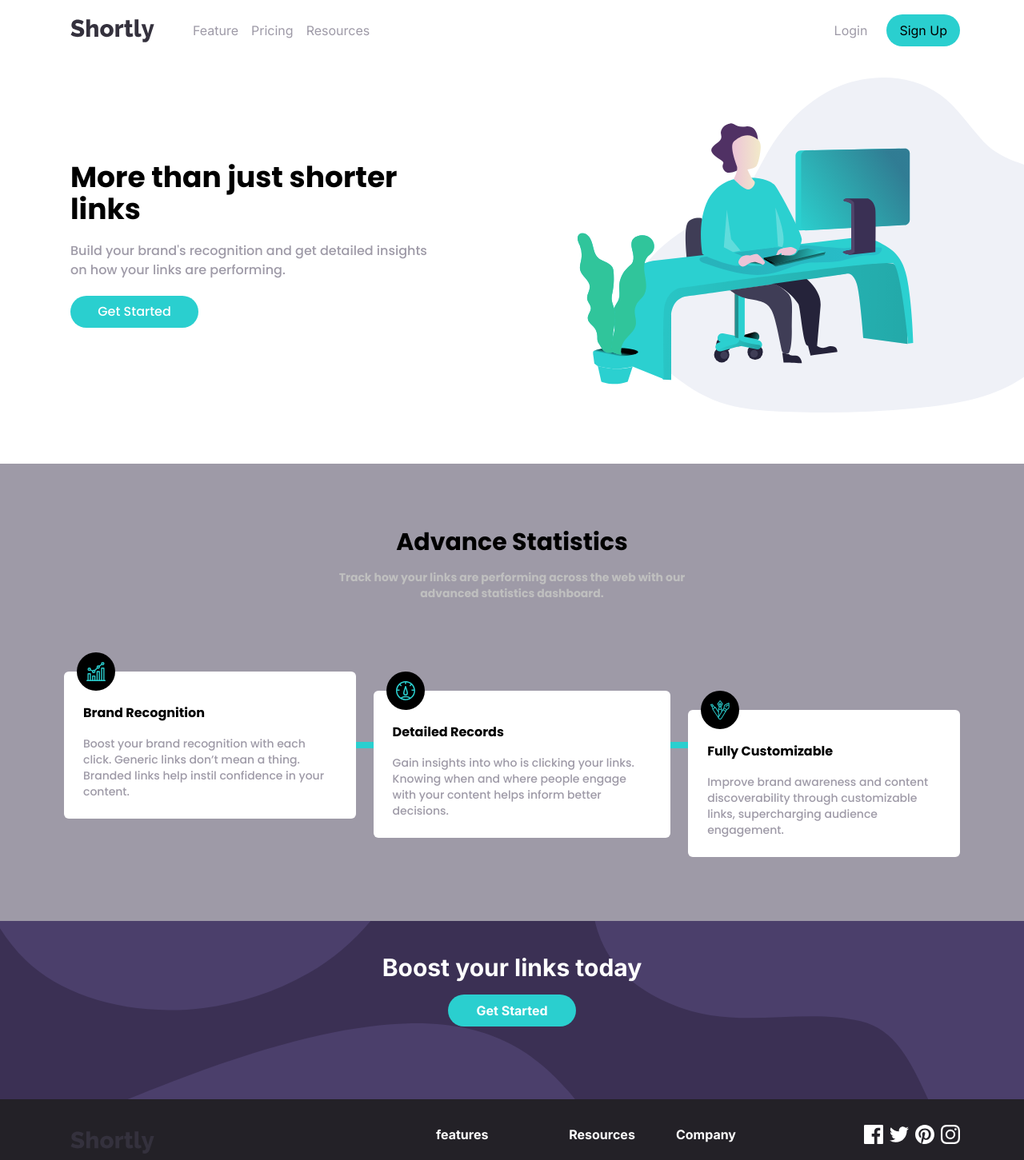
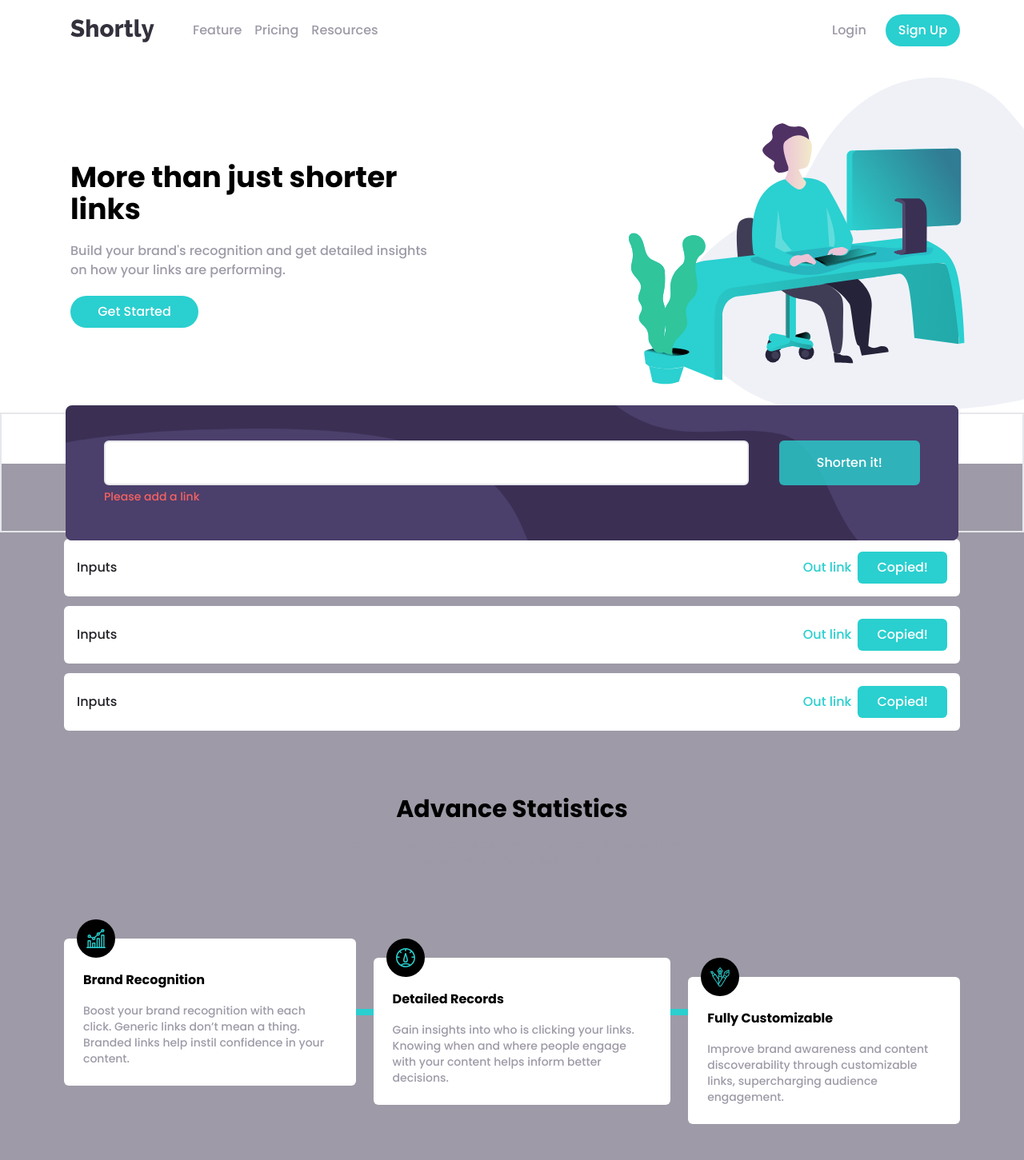
Before and after one commit to theisolatedmonk/url-shortening-api-master, a Next.js app: page / in a window 1280 px wide. Shown: the top 1451 px of the page at 80% size. Built offline with nearby package versions, Linux system fonts and the light colour scheme.

Commit message:
sorten section initial design implemented

```diff
--- a/app/components/AdvanceStatistics.tsx
+++ b/app/components/AdvanceStatistics.tsx
@@ -1,8 +1,24 @@
+'use client'
+
 import React from 'react'
 import Image from 'next/image';
+import { useState } from 'react'
+
+import bgShortenDesktop from '@/public/images/bg-shorten-desktop.svg';
+import bgShortenMobile from '@/public/images/bg-shorten-mobile.svg';
+
 import iconBrandRecognition from '@/public/images/icon-brand-recognition.svg';
 import iconDetailedRecords from '@/public/images/icon-detailed-records.svg';
 import iconFullyCustomizable from '@/public/images/icon-fully-customizable.svg';
+
+
+type urls = {
+    inputLink: string
+    shortLink: string
+}
+
+const Urls: urls[] = [
+]
 
 const sectionInfo = [
     { src: iconBrandRecognition, title: 'Brand Recognition ', paragraph: 'Boost your brand recognition with each click. Generic links don’t mean a thing. Branded links help instil confidence in your content.', rebanClass: 'sm:h-2 sm:w-16 h-16 w-2', className: 'mt-0' },
@@ -12,13 +28,76 @@ const sectionInfo = [
 
 
 export default function AdvanceStatistics() {
+
+    const [url, setUrl] = useState(Urls)
+
+    // const nubmer = 1
+    const [nubmer, setNumber] = useState(1)
+
     return (
-        <div className='flex flex-col items-center gap-10 bg-GrayishViolet sm:p-20 p-10 '>
+        <>
+            {/* <section className='bg-green-400 h-[100px] text-back pl-4'>
+
+                <p>
+                    {nubmer}
+                </p>
+                <button onClick={() => setNumber(nubmer + 1)} className='border-2 px-3 bg-white ml-3'>update number</button>
+            </section> */}
+
+
+
+            <div className="flex flex-col relative justify-center items-center w-full bg-GrayishViolet">
+                <section className="flex flex-col  px-8 -mt-16 mb-2  border-2 relative h-[220px] sm:h-[150px] w-full items-center justify-center ">
+                    <div className="absolute sm:px-20 px-4 w-full">
+                        <Image src={bgShortenDesktop} alt={''} className='bg-DarkViolet  w-full rounded-lg h-full sm:flex hidden' />
+                        <Image src={bgShortenMobile} alt={''} className='bg-DarkViolet  w-full rounded-lg h-full   sm:hidden flex' />
+                    </div>
+
+                    <div className="flex  z-10 w-full  items-start gap-1 p-4 sm:px-24 justify-center flex-col sm:flex-row">
+                        <div className="flex  gap-1 items-start justify-start w-full   flex-col">
+                            <input type="text" className=' border-2 h-14 rounded-md outline-none px-2 sm:w-[96%] w-full hover:ring-2 hover:ring-Red' />
+
+
+                            <h1 className='text-start w-full text-Red text-sm'>Please add a link</h1>
+                        </div>
+                        <button className='rounded-md bg-Cyan bg-opacity-80 hover:bg-opacity-100 p-4 px-6 text-white sm:w-[20%] w-full'>Shorten it!</button>
+                    </div>
+                </section>
+                <section className='flex gap-3 flex-col w-full sm:px-20 px-4'>
+                    <div className=" bg-white   rounded-md flex justify-between sm:items-center items-start p-4 sm:flex-row flex-col w-full gap-10">
+                        <h2 className='text-VeryDarkViolet  w-full sm:w-[520px] pr-4 overflow-hidden '>Inputs</h2>
+                        <hr className='w-full sm:hidden' />
+                        <div className="flex items-center gap-2 sm:flex-row flex-col w-full sm:w-80 ">
+                            <h2 className='text-Cyan w-full text-end'>Out link</h2>
+                            <button className='rounded-md bg-Cyan hover:bg-opacity-80 bg-opacity-100 p-2 px-6 sm:w-28 text-white w-full'>Copied!</button>
+                        </div>
+                    </div>
+
+                    <div className=" bg-white   rounded-md flex justify-between sm:items-center items-start p-4 sm:flex-row flex-col w-full gap-10">
+                        <h2 className='text-VeryDarkViolet  w-full sm:w-[520px] pr-4 overflow-hidden '>Inputs</h2>
+                        <hr className='w-full sm:hidden' />
+                        <div className="flex items-center gap-2 sm:flex-row flex-col w-full sm:w-80 ">
+                            <h2 className='text-Cyan w-full text-end'>Out link</h2>
+                            <button className='rounded-md bg-Cyan hover:bg-opacity-80 bg-opacity-100 p-2 px-6 sm:w-28 text-white w-full'>Copied!</button>
+                        </div>
+                    </div>
+                    <div className=" bg-white   rounded-md flex justify-between sm:items-center items-start p-4 sm:flex-row flex-col w-full gap-10">
+                        <h2 className='text-VeryDarkViolet  w-full sm:w-[520px] pr-4 overflow-hidden '>Inputs</h2>
+                        <hr className='w-full sm:hidden' />
+                        <div className="flex items-center gap-2 sm:flex-row flex-col w-full sm:w-80 ">
+                            <h2 className='text-Cyan w-full text-end'>Out link</h2>
+                            <button className='rounded-md bg-Cyan hover:bg-opacity-80 bg-opacity-100 p-2 px-6 sm:w-28 text-white w-full'>Copied!</button>
+                        </div>
+                    </div>
+
+                </section>
+
+                <div className='flex flex-col items-center gap-10  bg-opacity-20 sm:p-20 p-10 '>
 
                     <div className="flex flex-col   text-center sm:w-[530px] gap-4  w-full">
 
                         <h3 className='text-3xl font-bold '>Advance Statistics</h3>
-                <p className="px-8 font-semibold text-Gray text-sm">Track how your links are performing across the web with our advanced statistics dashboard.</p>
+                        <p className="px-8 font-semibold text-GrayishViolet text-sm">Track how your links are performing across the web with our advanced statistics dashboard.</p>
                     </div>
 
                     <div className="flex sm:flex-row flex-col">
@@ -41,5 +120,7 @@ export default function AdvanceStatistics() {
                         ))}
                     </div>
                 </div>
+
+            </div></>
     )
 }
--- a/app/components/Footer.tsx
+++ b/app/components/Footer.tsx
@@ -2,22 +2,23 @@ import React from 'react'
 import Image from 'next/image'
 
 import logo from '@/public/images/logo.svg';
+import logoWhite from '@/public/images/logoWhite.svg';
 import bgBoostDesktop from '@/public/images/bg-boost-desktop.svg';
 import bgBoostMobile from '@/public/images/bg-boost-mobile.svg';
 
-import iconFacebook from '@/public/images/icon-facebook.svg';
+import { BiLogoFacebookSquare, BiLogoTwitter, BiLogoPinterest, BiLogoInstagram } from 'react-icons/bi'
 
-import iconInstagram from '@/public/images/icon-instagram.svg';
-import iconPinterest from '@/public/images/icon-pinterest.svg';
-import iconTwitter from '@/public/images/icon-twitter.svg';
+
+
+
 import Link from 'next/link';
 import { features } from 'process';
 
 const socialMediaIcon = [
-    { alt: 'Facebook', src: iconFacebook, href: '#' },
-    { alt: 'Twitter', src: iconTwitter, href: '#' },
-    { alt: 'Pinterest', src: iconPinterest, href: '#' },
-    { alt: 'Instagram', src: iconInstagram, href: '#' }
+    { mediaIcon: <BiLogoFacebookSquare className='hover:text-Cyan text-white h-6 w-6' />, href: '#' },
+    { mediaIcon: <BiLogoTwitter className='hover:text-Cyan text-white h-6 w-6' />, href: '#' },
+    { mediaIcon: <BiLogoPinterest className='hover:text-Cyan text-white h-6 w-6' />, href: '#' },
+    { mediaIcon: <BiLogoInstagram className='hover:text-Cyan text-white h-6 w-6' />, href: '#' }
 ]
 
 const siteMap = [
@@ -53,17 +54,18 @@ type Props = {}
 
 export default function Footer({ }: Props) {
     return (
-        <div className='flex flex-col sm:justify-start items-center justify-center w-full relative '>
-            <Image src={bgBoostDesktop} alt={''} className='bg-DarkViolet  sm:flex hidden' />
-            <Image src={bgBoostMobile} alt={''} className='bg-DarkViolet  sm:hidden flex' />
+        <div className='flex flex-col sm:justify-start items-center justify-center w-full relative font-Poppins '>
+            <Image src={bgBoostDesktop} alt={''} className='bg-DarkViolet  sm:flex hidden w-full' />
+            <Image src={bgBoostMobile} alt={''} className='bg-DarkViolet  sm:hidden flex w-full' />
             <div className="flex flex-col absolute left-0 text-center sm:top-10 top-24 font-bold w-full items-center gap-4 text-white">
                 <h3 className="text-3xl">Boost your links today</h3>
-                <button className='rounded-3xl bg-Cyan p-2 w-40'>Get Started</button>
+                <button className='rounded-3xl  bg-Cyan bg-opacity-80 hover:bg-opacity-100 p-2 w-40'>Get Started</button>
             </div>
             <div className="flex p-8 bg-VeryDarkViolet sm:justify-between sm:px-20 items-center flex-col sm:flex-row w-full
             sm:items-start gap-8">
                 <Link href={'/'}>
-                    <Image src={logo} alt={'logo'} className='p-2 ' />
+                    <Image src={logoWhite} alt={'logo'} className='p-2 text-white ' />
+
                 </Link>
 
                 <div className="flex sm:gap-40 items-start flex-col  sm:flex-row gap-10">
@@ -86,7 +88,7 @@ export default function Footer({ }: Props) {
                     <div className="flex gap-2 items-center">
                         {socialMediaIcon.map((item) => (
                             <Link href={item.href}>
-                                <Image src={item.src} alt={item.alt} />
+                                <div className=" ">{item.mediaIcon}</div>
                             </Link>
                         ))}
 
--- a/app/components/HeroSection.tsx
+++ b/app/components/HeroSection.tsx
@@ -8,14 +8,14 @@ export default function HeroSection({ }: Props) {
     return (
         <div className='flex sm:flex-row-reverse flex-col items-center justify-between gap-10 overflow-hidden pb-16 pt-5  sm:pl-16'>
             <div className="flex w-[120%] sm:w-[80%] h-full">
-                <Image src={illustrationWorking} alt={''} width={600} height={600} className=' ml-20 w-full' />
+                <Image src={illustrationWorking} alt={''} width={600} height={600} className=' ml-20 w-full xl:ml-36' />
             </div>
             <div className="flex flex-col items-center gap-5 sm:pl-6 sm:items-start">
 
                 <h3 className="text-4xl font-bold text-center sm:text-start sm:pr-20">More than just shorter links</h3>
                 <p className="text-center px-14 sm:text-start sm:px-0 sm:pr-16 text-GrayishViolet">Build your brand's recognition and get detailed insights on how your links are performing.
                 </p>
-                <button className='rounded-3xl bg-Cyan p-2 w-40 text-white'>Get Started</button>
+                <button className='rounded-3xl bg-Cyan hover:bg-opacity-80 bg-opacity-100 p-2 w-40 text-white'>Get Started</button>
             </div>
 
         </div>
--- a/app/components/Navbar.tsx
+++ b/app/components/Navbar.tsx
@@ -16,7 +16,7 @@ const navlinks = [
 
 export default function Navbar({ }: Props) {
     return (
-        <div className='flex justify-between items-center p-4 sm:px-20 relative'>
+        <div className='flex justify-between items-center p-4 sm:px-20 relative font-Poppins'>
             <div className="flex items-center gap-10">
                 <Link href={'/'}>
                     <Image src={logo} alt={'logo'} className='p-2 ' />
@@ -28,7 +28,7 @@ export default function Navbar({ }: Props) {
             </div>
             <div className="sm:flex gap-4 hidden ">
                 <Link href={''} className='p-2 text-GrayishViolet'> Login</Link>
-                <Link href={''} className='p-2 text-center bg-Cyan rounded-3xl px-4'>Sign Up</Link>
+                <Link href={''} className='p-2 text-center bg-Cyan hover:bg-opacity-80 bg-opacity-100 rounded-3xl px-4 text-white'>Sign Up</Link>
             </div>
             <button className='sm:hidden '><AiOutlineMenu className=' w-8 h-8' /></button>
 
--- a/app/page.tsx
+++ b/app/page.tsx
@@ -1,18 +1,8 @@
 import Image from 'next/image'
 
-// import bgBoostDesktop from '@/public/images/bg-boost-desktop.svg';
-// import bgBoostMobile from '@/public/images/bg-boost-mobile.svg';
-import bgShortenDesktop from '@/public/images/bg-shorten-desktop.svg';
-import bgShortenMobile from '@/public/images/bg-shorten-mobile.svg';
 
-// import iconBrandRecognition from '@/public/images/icon-brand-recognition.svg';
-// import iconDetailedRecords from '@/public/images/icon-detailed-records.svg';
-// import iconFacebook from '@/public/images/icon-facebook.svg';
-// import iconFullyCustomizable from '@/public/images/icon-fully-customizable.svg';
-// import iconInstagram from '@/public/images/icon-instagram.svg';
-// import iconPinterest from '@/public/images/icon-pinterest.svg';
-// import iconTwitter from '@/public/images/icon-twitter.svg';
-// import illustrationWorking from '@/public/images/illustration-working.svg';
+
+
 import logo from '@/public/images/logo.svg';
 import HeroSection from './components/HeroSection';
 import AdvanceStatistics from './components/AdvanceStatistics';
@@ -24,7 +14,7 @@ import AdvanceStatistics from './components/AdvanceStatistics';
 export default function Home() {
   return (
 
-    <div className="flex flex-col font-Poppins">
+    <div className="flex flex-col font-Poppins  items-center">
       <HeroSection />
       <AdvanceStatistics />
     </div>
```
Also changed, not shown: public/images/logoWhite.svg (added). Lines whose indentation alone changed are shown as unchanged.
